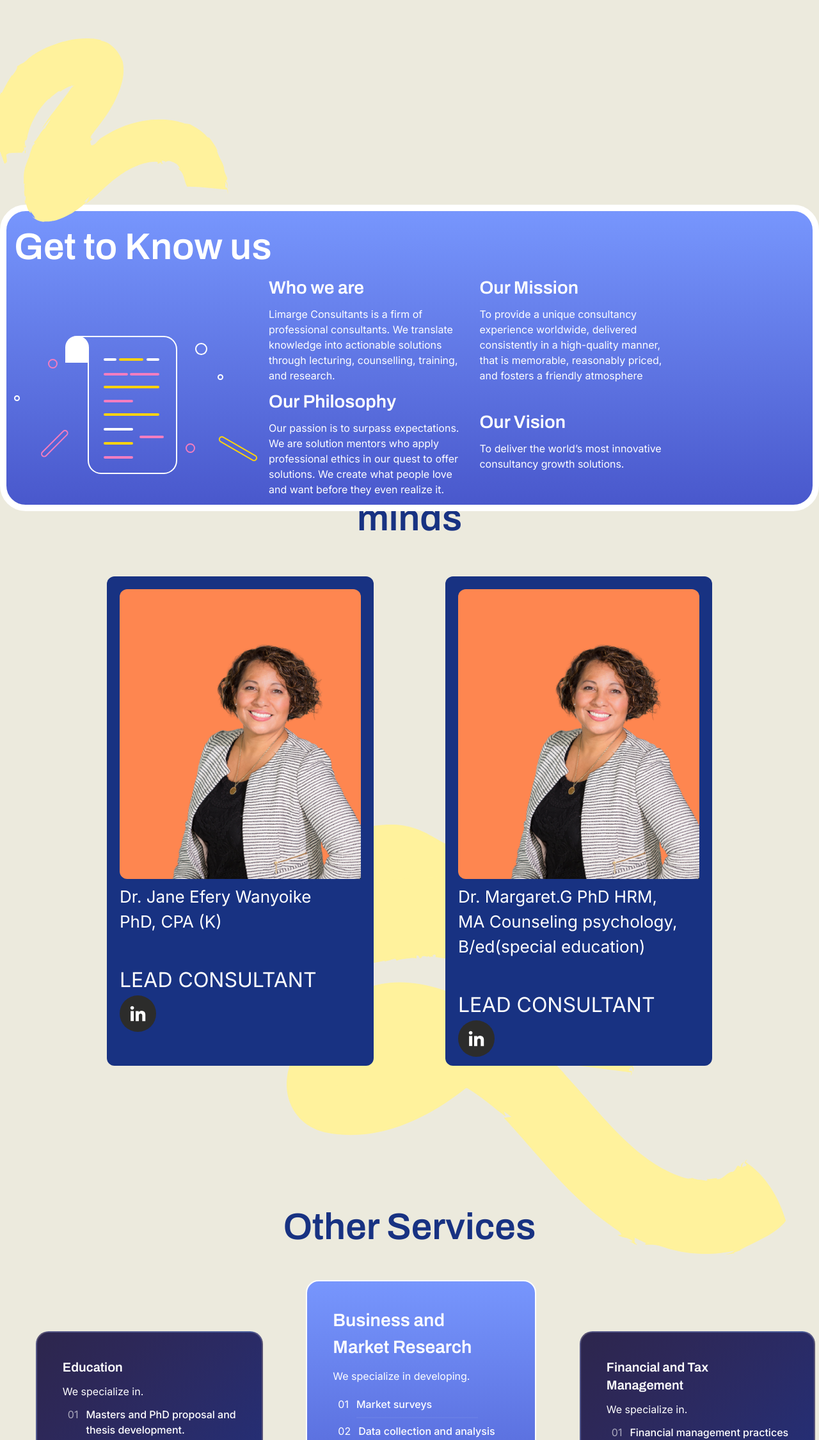
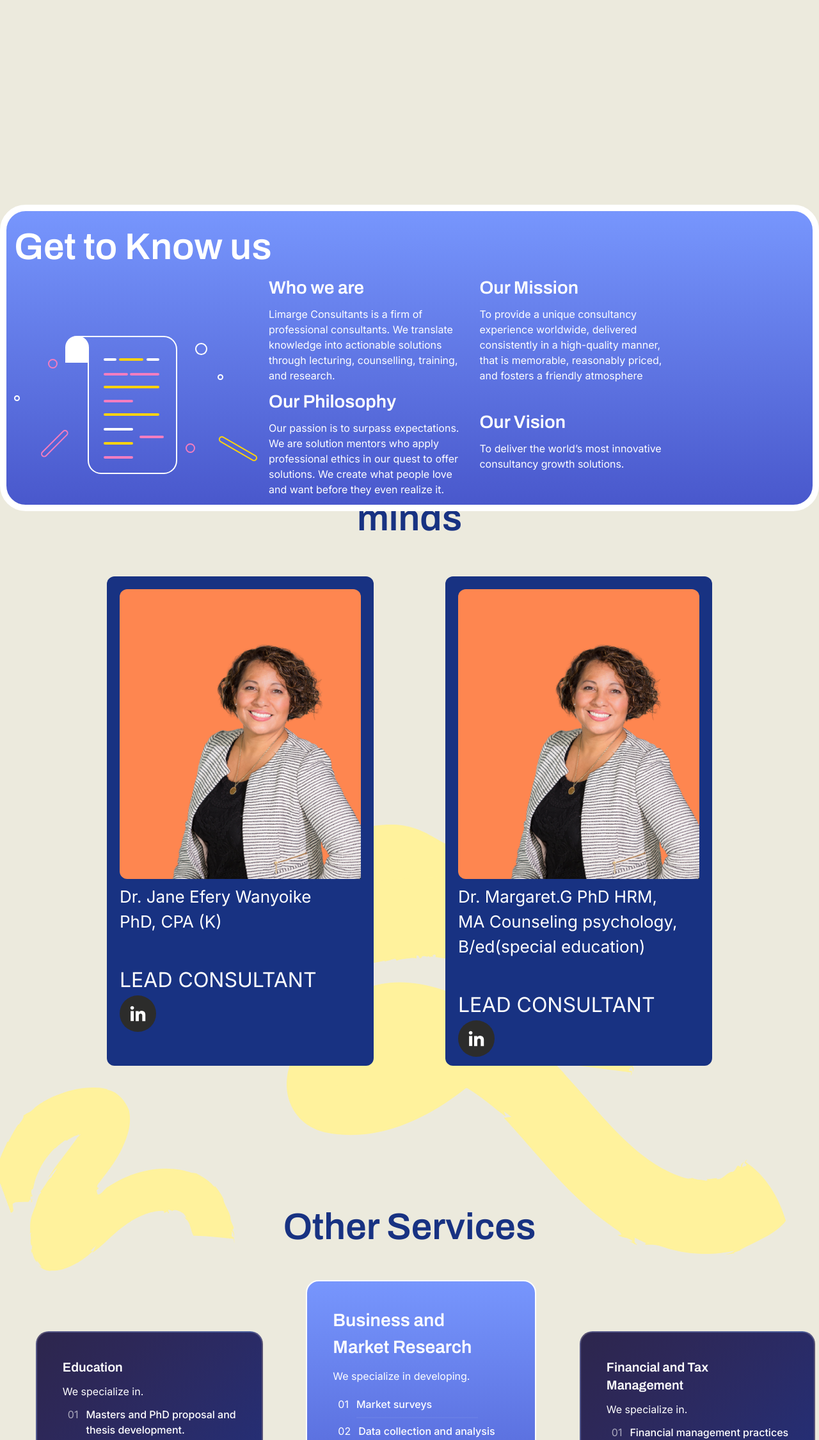
Before and after one commit to almondkiruthu/Limarge, a React (Vite) app in the folder client/: page / in a window 1280 px wide. Shown: the part 3512-5763 px from the top of the page at 64% size. Built offline with nearby package versions, Linux system fonts and the light colour scheme; what prettier-plugin-tailwindcss would draw is missing.

Commit message:
Removed the ribbon from the stories component and inserted it in the about us component

```diff
--- a/client/src/components/Aboutus.tsx
+++ b/client/src/components/Aboutus.tsx
@@ -64,6 +64,13 @@ const Aboutus = () => {
             </div>
           </div>
         </div>
+        <div className="vibrant-ribbon invisible z-50 lg:visible lg:absolute lg:left-0 lg:top-[85.125rem]">
+            <img
+              src="/Aboutus/Vibrantribbon.svg"
+              alt="Line"
+              className="h-0 lg:h-[100%]"
+            />
+          </div>
       </div>
     </>
   );
--- a/client/src/components/Stories.tsx
+++ b/client/src/components/Stories.tsx
@@ -66,14 +66,6 @@ const Stories = () => {
               Contact us
             </button>
           </div>
-
-          <div className="vibrant-ribbon invisible z-50 lg:visible lg:absolute lg:left-0 lg:top-[1250px]">
-            <img
-              src="/Aboutus/Vibrantribbon.svg"
-              alt="Line"
-              className="h-0 lg:h-[100%]"
-            />
-          </div>
           {/* <div className="absolute right-[75px] top-[1250px] z-50 vibrant-ribbon1">
           <img src="/Aboutus/Vibrantribbon.svg" alt="Line" />
         </div> */}
```
